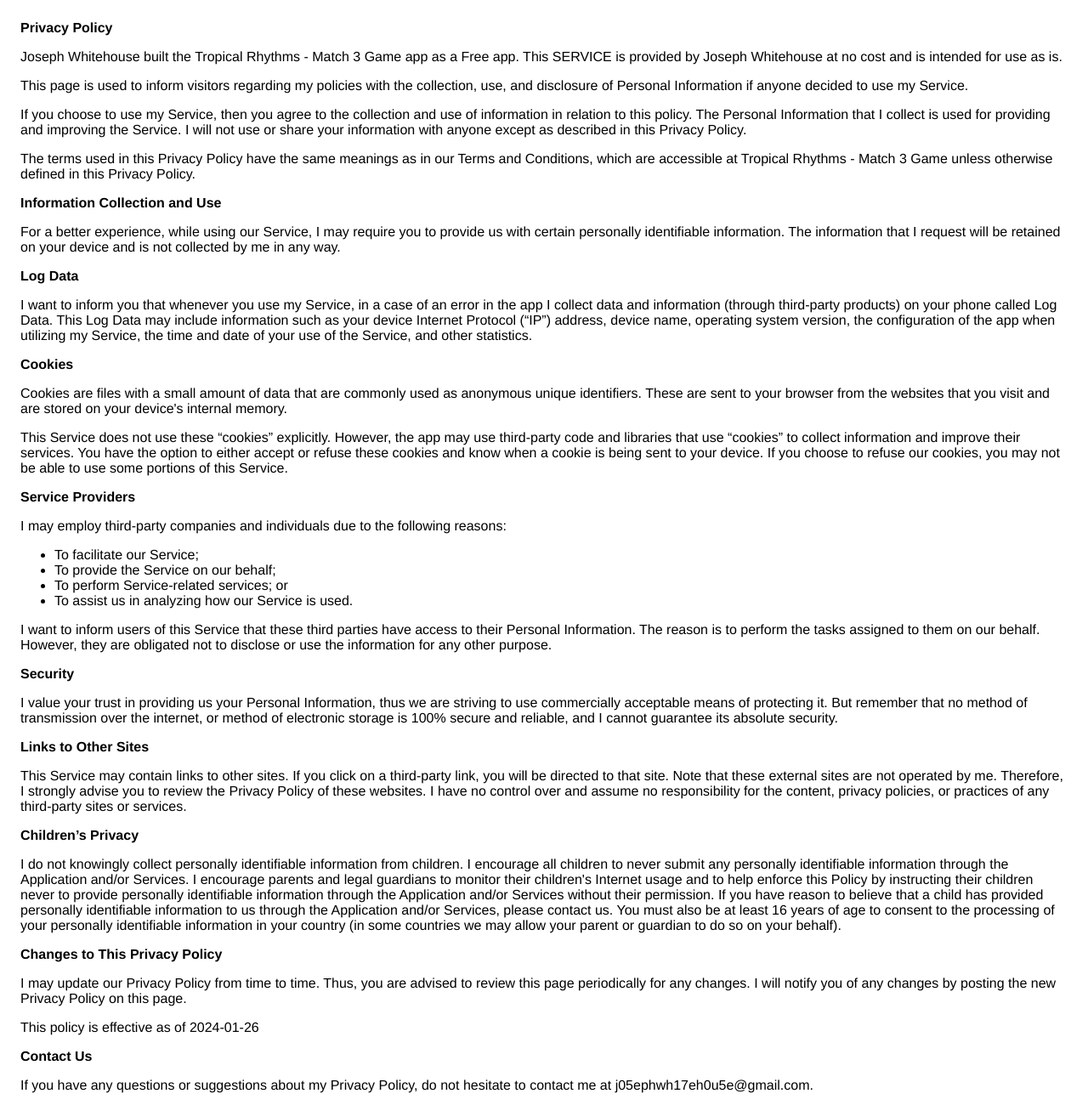
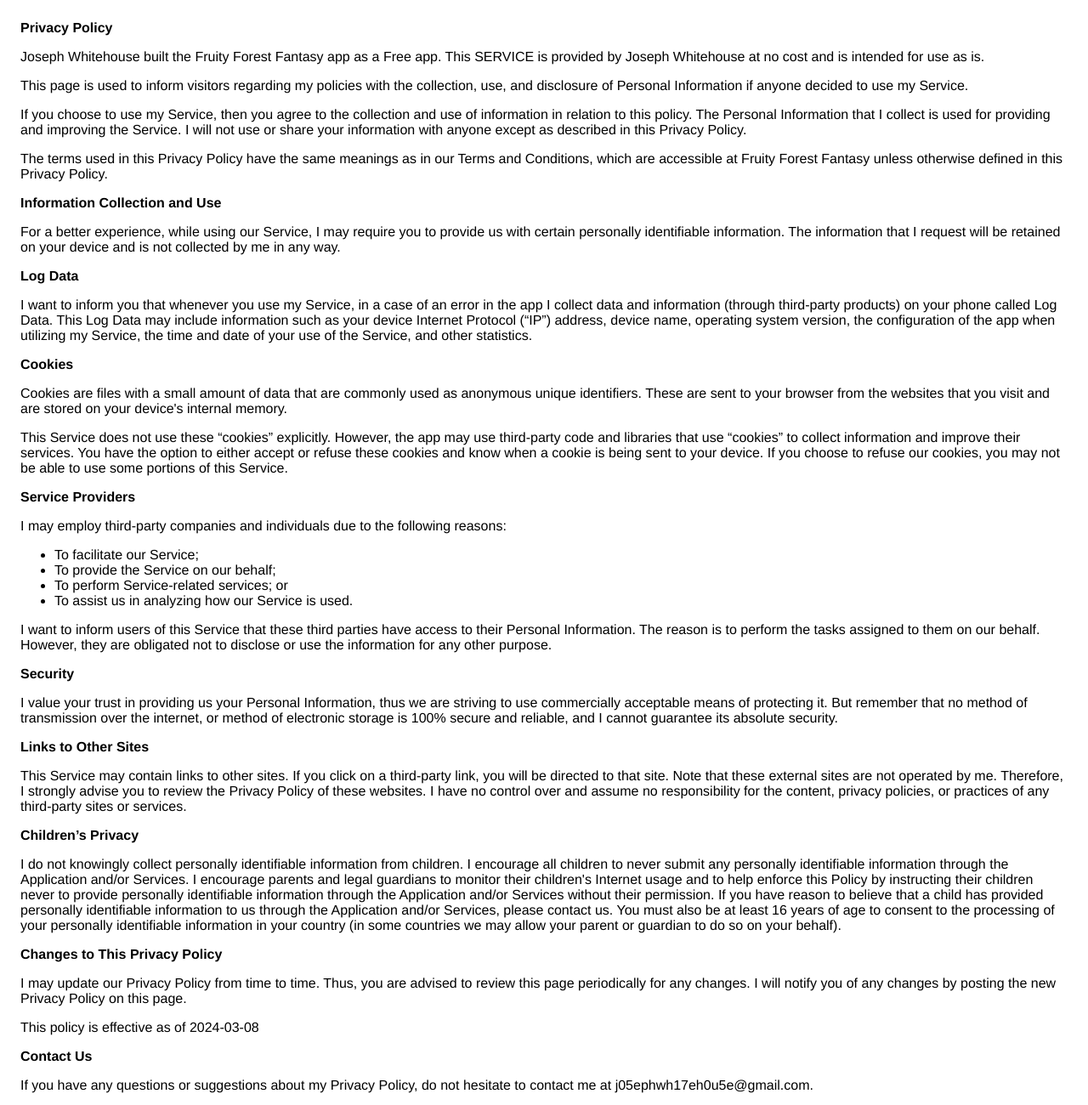
Before and after one commit to j05ephw/game-policy, a plain HTML site: page index.html in a window 1280 px wide. Shown: the whole page at 85% size. Drawn offline with Linux system fonts and the light colour scheme.

Commit message:
Update index.html

```diff
--- a/index.html
+++ b/index.html
@@ -8,7 +8,7 @@
     </head>
     <body>
     <strong>Privacy Policy</strong> <p>
-                  Joseph Whitehouse built the Tropical Rhythms - Match 3 Game app as
+                  Joseph Whitehouse built the Fruity Forest Fantasy app as
                   a Free app. This SERVICE is provided by
                   Joseph Whitehouse at no cost and is intended for use as
                   is.
@@ -25,7 +25,7 @@
                 </p> <p>
                   The terms used in this Privacy Policy have the same meanings
                   as in our Terms and Conditions, which are accessible at
-                  Tropical Rhythms - Match 3 Game unless otherwise defined in this Privacy Policy.
+                  Fruity Forest Fantasy unless otherwise defined in this Privacy Policy.
                 </p> <p><strong>Information Collection and Use</strong></p> <p>
                   For a better experience, while using our Service, I
                   may require you to provide us with certain personally
@@ -98,7 +98,7 @@
                   periodically for any changes. I will
                   notify you of any changes by posting the new Privacy Policy on
                   this page.
-                </p> <p>This policy is effective as of 2024-01-26</p> <p><strong>Contact Us</strong></p> <p>
+                </p> <p>This policy is effective as of 2024-03-08</p> <p><strong>Contact Us</strong></p> <p>
                   If you have any questions or suggestions about my
                   Privacy Policy, do not hesitate to contact me at j05ephwh17eh0u5e@gmail.com.
                 </p>
```
